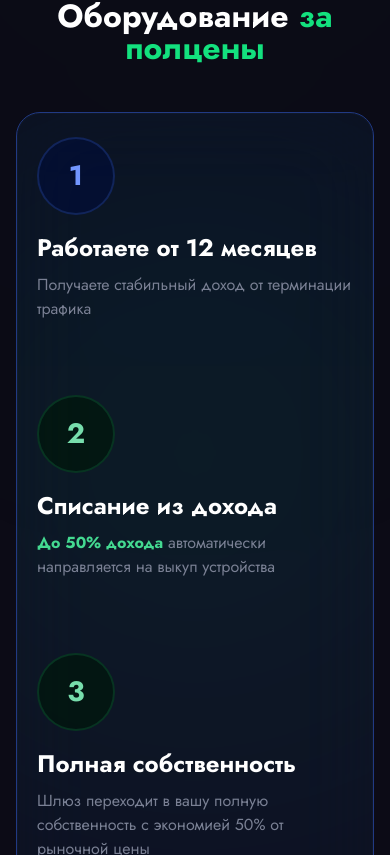
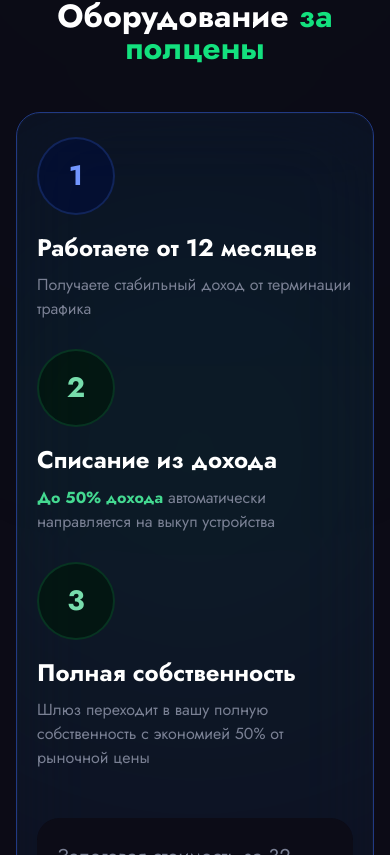
Before and after one commit to Nikita130201/PRJ8-frontend-, a React (Vite) app: page / in a window 390 px wide. Shown: the part 5149-6004 px from the top of the page. Built offline with nearby package versions, Linux system fonts and the light colour scheme.

Commit message:
fix: refine equipment responsive styles

```diff
--- a/src/components/Equipment/Equipment.jsx
+++ b/src/components/Equipment/Equipment.jsx
@@ -30,26 +30,14 @@ const equipmentSteps = [
 ];
 
 function Equipment() {
-  const stepsRef = useRef(null);
   const progressRef = useRef(null);
 
-  const [isStepsVisible, setIsStepsVisible] = useState(false);
   const [isProgressVisible, setIsProgressVisible] = useState(false);
 
   useEffect(() => {
-    const stepsElement = stepsRef.current;
     const progressElement = progressRef.current;
 
-    if (!stepsElement || !progressElement) return;
-
-    const stepsObserver = new IntersectionObserver(
-      ([entry]) => {
-        setIsStepsVisible(entry.isIntersecting);
-      },
-      {
-        threshold: 0.50,
-      }
-    );
+    if (!progressElement) return;
 
     const progressObserver = new IntersectionObserver(
       ([entry]) => {
@@ -60,11 +48,9 @@ function Equipment() {
       }
     );
 
-    stepsObserver.observe(stepsElement);
     progressObserver.observe(progressElement);
 
     return () => {
-      stepsObserver.disconnect();
       progressObserver.disconnect();
     };
   }, []);
@@ -85,12 +71,7 @@ function Equipment() {
 
         <div className="equipment__panel">
           {/* ШАГИ */}
-          <div
-            className={`equipment__steps ${
-              isStepsVisible ? 'equipment__steps--visible' : ''
-            }`}
-            ref={stepsRef}
-          >
+          <div className="equipment__steps">
             {equipmentSteps.map((step) => (
               <article className="equipment__step" key={step.number}>
                 <div
--- a/src/components/Equipment/Equipment.scss
+++ b/src/components/Equipment/Equipment.scss
@@ -147,35 +147,9 @@
 .equipment__step {
   max-width: 430px;
   min-height: 230px;
-
-  opacity: 0;
-  transform: translateY(24px);
-
-  transition:
-    opacity 0.5s ease,
-    transform 0.5s ease;
+  transition: transform 0.28s ease;
 }
 
-/* появление */
-.equipment__steps--visible .equipment__step {
-  opacity: 1;
-  transform: translateY(0);
-}
-
-/* задержка по очереди */
-.equipment__steps--visible .equipment__step:nth-child(1) {
-  transition-delay: 0.05s;
-}
-
-.equipment__steps--visible .equipment__step:nth-child(2) {
-  transition-delay: 0.15s;
-}
-
-.equipment__steps--visible .equipment__step:nth-child(3) {
-  transition-delay: 0.25s;
-}
-
-/* hover */
 .equipment__step:hover {
   transform: translateY(-4px);
 }
@@ -468,21 +442,52 @@
   color: $success-300;
 }
 
+@media (max-width: 1760px) {
+  .equipment__panel {
+    padding: 44px 40px;
+  }
+
+  .equipment__steps {
+    gap: 52px;
+  }
+
+  .equipment__step {
+    max-width: none;
+  }
+
+  .equipment__step-title {
+    max-width: 100%;
+  }
+
+  .equipment__step-text {
+    max-width: 100%;
+    min-height: 0;
+  }
+}
+
 @media (max-width: 1440px) {
   .equipment__panel {
-    padding: 36px;
+    padding: 40px 32px;
   }
 
   .equipment__steps {
     gap: 32px;
   }
 
+  .equipment__step {
+    max-width: none;
+    min-height: 0;
+  }
+
   .equipment__step-title {
     font-size: 26px;
+    max-width: 100%;
   }
 
   .equipment__step-text {
     font-size: 17px;
+    max-width: 100%;
+    min-height: 0;
   }
 
   .equipment__calculator {
```
